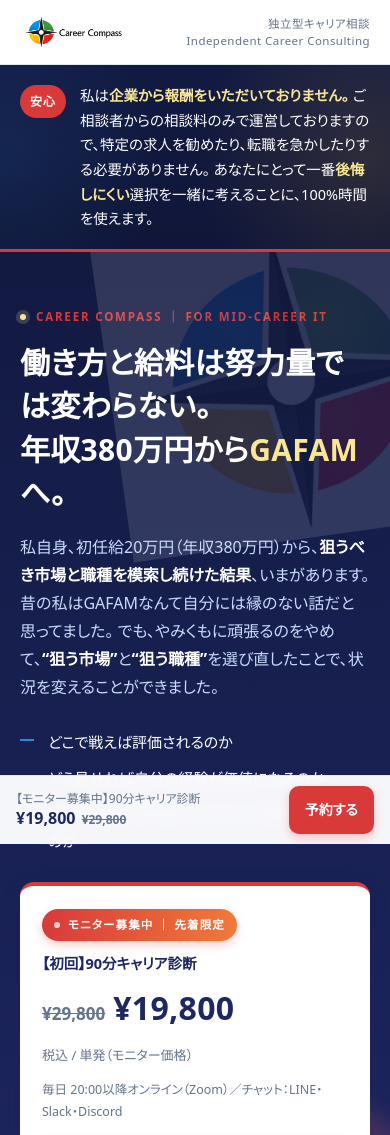
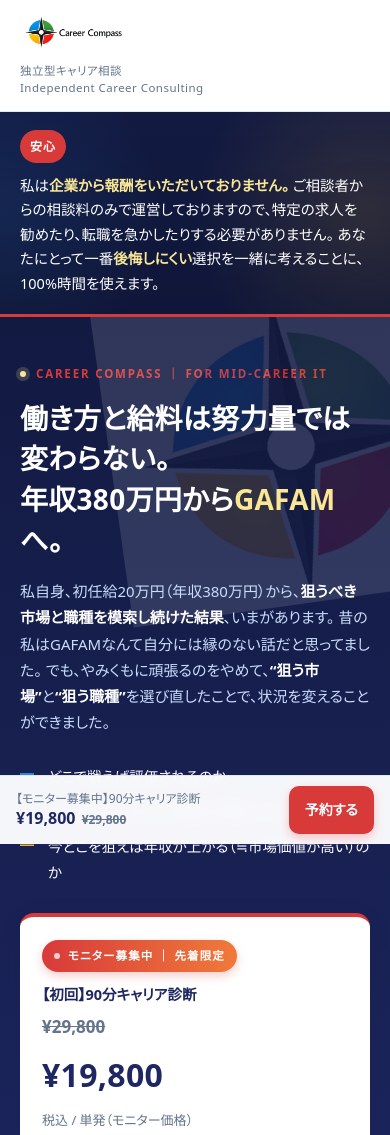
Before and after one commit to masarukita/career-compass, a plain HTML site: page career-compass/index.html in a window 390 px wide. Shown: the top 1135 px of the page. Drawn offline with Linux system fonts and the light colour scheme.

```diff
--- a/career-compass/index.html
+++ b/career-compass/index.html
@@ -139,10 +139,6 @@
   .ref-card .ref-note{font-size:12px;color:var(--coral);font-weight:700;margin-top:4px}
   .ref-plus{font-size:22px;font-weight:800;color:var(--coral)}
   .ref-terms{margin-top:14px}
-  @media (max-width:480px){
-    .referral{grid-template-columns:1fr;gap:8px}
-    .ref-plus{transform:rotate(90deg)}
-  }
   .cta-wrap .title{font-size:14.5px;font-weight:700;color:var(--navy);margin-bottom:4px}
   .cta-wrap .meta{font-size:12.5px;color:var(--muted);margin-bottom:16px}
   .btn{
@@ -321,6 +317,50 @@
     h2{font-size:28px}
   }
   a:focus-visible,summary:focus-visible{outline:3px solid var(--gold);outline-offset:2px}
+
+
+/* --- Mobile layout fixes (v8) --- */
+html{overflow-x:hidden}
+body{overflow-x:hidden}
+/* Long Japanese/URLs: prevent horizontal scroll */
+*,*::before,*::after{overflow-wrap:anywhere;word-break:break-word}
+
+@media (max-width:560px){
+  /* Header/brand bar stack */
+  .brandbar .wrap{flex-direction:column;align-items:flex-start}
+  .brandbar .tagline{text-align:left}
+
+  /* Safety bar stack */
+  .topbar .wrap{flex-direction:column;gap:10px}
+  .topbar .badge{margin-top:0}
+}
+
+@media (max-width:420px){
+  /* Hero spacing */
+  .hero{padding:40px 0 44px}
+  .hero h1{font-size:28px}
+  .hero .lede{font-size:15px}
+  .bullets li{font-size:14.5px}
+
+  /* Price line: avoid cramped wrap */
+  .cta-wrap .price{gap:6px}
+  .cta-wrap .price .old{order:1;width:100%}
+  .cta-wrap .price .main{order:2}
+  .cta-wrap .price .unit{order:3;width:100%}
+}
+
+/* Referral section: keep '+' between cards on mobile */
+@media (max-width:480px){
+  .referral{display:flex;flex-direction:column;align-items:stretch;gap:10px}
+  .ref-plus{transform:none;line-height:1;margin:2px auto 2px;order:2}
+  .ref-you{order:1}
+  .ref-friend{order:3}
+}
+
+/* Sticky CTA: keep safe-area and avoid overlap */
+body{padding-bottom:calc(96px + env(safe-area-inset-bottom,0))}
+.sticky{padding:10px 16px calc(10px + env(safe-area-inset-bottom,0))}
+
 </style>
 </head>
 <body>
```
